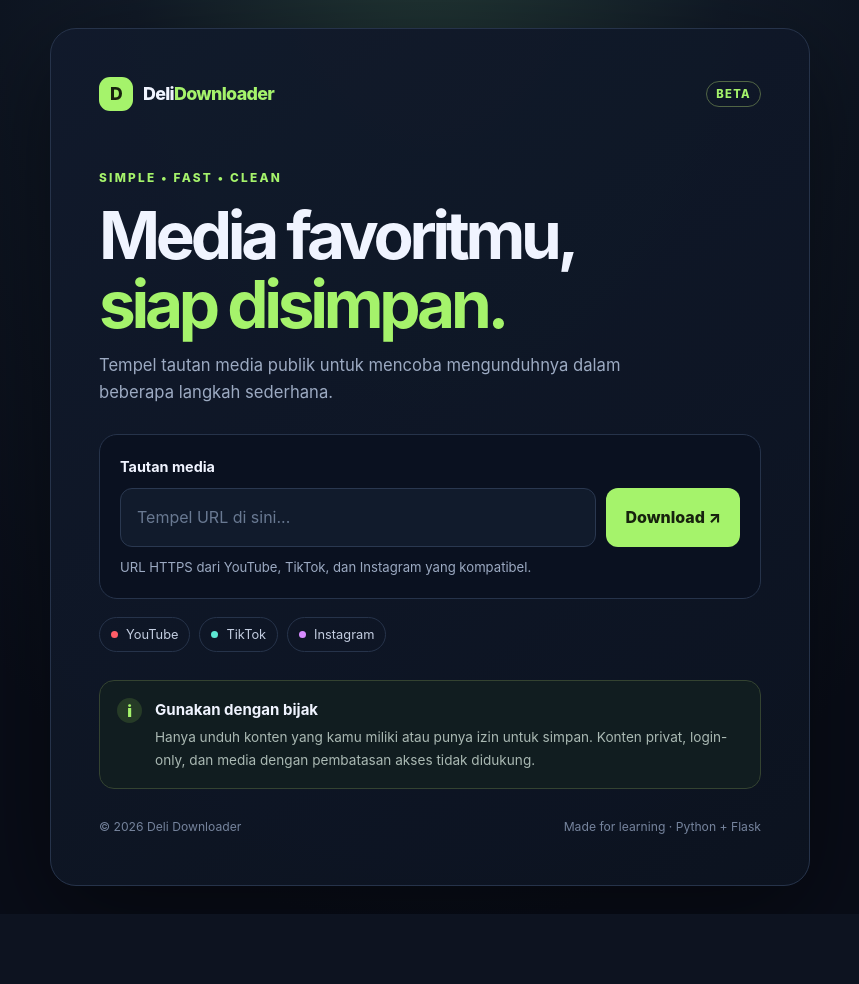
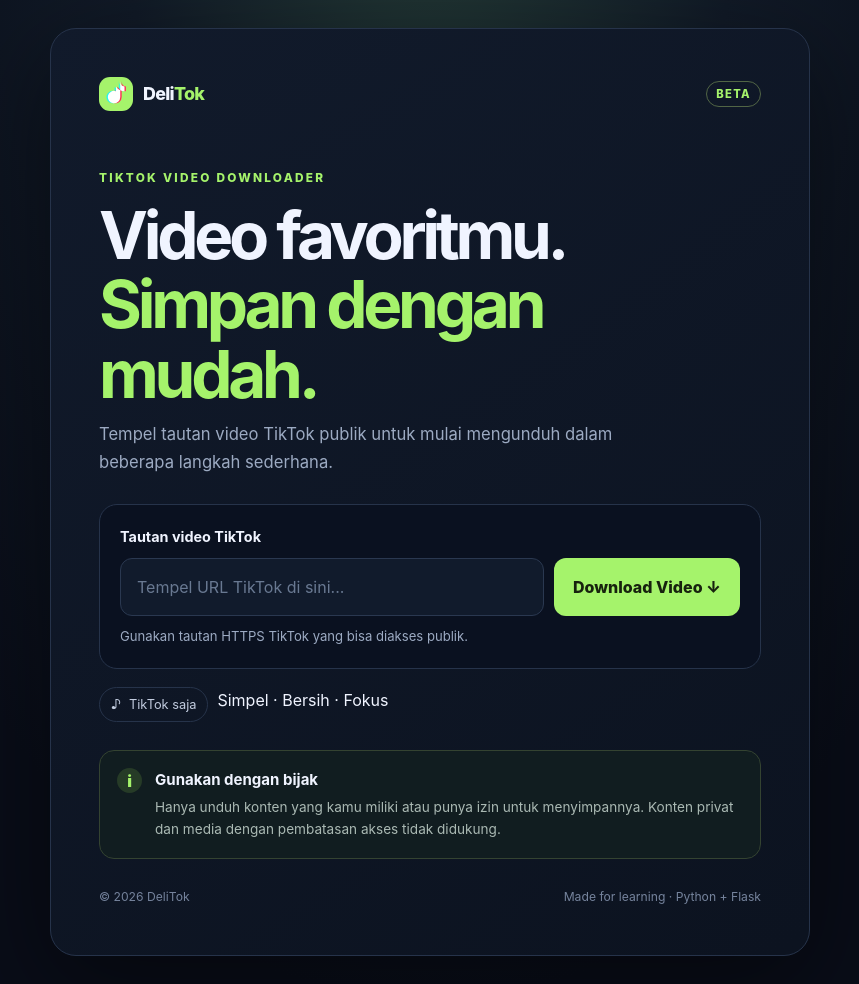
Before and after one commit to graventas/deli-downloader, a Flask app: page / in a window 1280 px wide. Shown: the whole page, without its empty margins (210-1069 px from the left). Before the commit the page ends 914 px from the top, so only its background shows below. Run offline with Flask 3, Linux system fonts and the light colour scheme.

Commit message:
Redesign homepage for TikTok-only DeliTok

```diff
--- a/templates/index.html
+++ b/templates/index.html
@@ -3,42 +3,56 @@
 <head>
   <meta charset="utf-8">
   <meta name="viewport" content="width=device-width, initial-scale=1">
-  <meta name="description" content="Deli Downloader — demo downloader media publik.">
-  <title>Deli Downloader</title>
+  <meta name="description" content="DeliTok — pengunduh video TikTok publik yang simpel.">
+  <meta name="theme-color" content="#e11d48">
+  <title>DeliTok — TikTok Video Downloader</title>
   <link rel="stylesheet" href="{{ url_for('static', filename='style.css') }}">
 </head>
 <body>
   <main class="shell">
     <header class="topbar">
-      <a class="brand" href="{{ url_for('index') }}" aria-label="Deli Downloader home">
-        <span class="brand-mark">D</span><span>Deli<span class="brand-light">Downloader</span></span>
+      <a class="brand" href="{{ url_for('index') }}" aria-label="DeliTok home">
+        <span class="brand-mark" aria-hidden="true">
+          <svg viewBox="0 0 24 24" role="img" aria-label="TikTok-style music note">
+            <path d="M15 3v11.2a4.4 4.4 0 1 1-3-4.18V6.9c1.5 2 3.7 3.1 6 3.2V6.7c-1.7-.1-2.9-1.2-3-3.7Z" fill="#25f4ee" transform="translate(-1 0)"/>
+            <path d="M15 3v11.2a4.4 4.4 0 1 1-3-4.18V6.9c1.5 2 3.7 3.1 6 3.2V6.7c-1.7-.1-2.9-1.2-3-3.7Z" fill="#fe2c55" transform="translate(1 0)"/>
+            <path d="M15 3v11.2a4.4 4.4 0 1 1-3-4.18V6.9c1.5 2 3.7 3.1 6 3.2V6.7c-1.7-.1-2.9-1.2-3-3.7Z" fill="#fff"/>
+          </svg>
+        </span>
+        <span>Deli<span class="brand-light">Tok</span></span>
       </a>
       <span class="tag">BETA</span>
     </header>
+
     <section class="hero">
-      <div class="eyebrow">SIMPLE • FAST • CLEAN</div>
-      <h1>Media favoritmu,<br><span>siap disimpan.</span></h1>
-      <p class="intro">Tempel tautan media publik untuk mencoba mengunduhnya dalam beberapa langkah sederhana.</p>
+      <div class="eyebrow"><span class="eyebrow-dot"></span> TIKTOK VIDEO DOWNLOADER</div>
+      <h1>Video favoritmu.<br><span>Simpan dengan mudah.</span></h1>
+      <p class="intro">Tempel tautan video TikTok publik untuk mulai mengunduh dalam beberapa langkah sederhana.</p>
     </section>
+
     {% if error %}<div class="notice" role="alert"><span class="notice-icon">!</span><span>{{ error }}</span></div>{% endif %}
+
     <form class="download-form" action="{{ url_for('download') }}" method="post">
-      <label for="url">Tautan media</label>
+      <label for="url">Tautan video TikTok</label>
       <div class="input-row">
-        <input id="url" name="url" type="url" placeholder="Tempel URL di sini..." maxlength="2048" autocomplete="url" required>
-        <button type="submit"><span>Download</span><span aria-hidden="true"> ↗</span></button>
+        <input id="url" name="url" type="url" placeholder="Tempel URL TikTok di sini..." maxlength="2048" autocomplete="url" required>
+        <button type="submit"><span>Download Video</span><span aria-hidden="true"> ↓</span></button>
       </div>
-      <p class="hint">URL HTTPS dari YouTube, TikTok, dan Instagram yang kompatibel.</p>
+      <p class="hint">Gunakan tautan HTTPS TikTok yang bisa diakses publik.</p>
     </form>
+
     <section class="platforms" aria-label="Platform yang didukung">
-      <span class="platform-chip"><span class="dot youtube"></span>YouTube</span>
-      <span class="platform-chip"><span class="dot tiktok"></span>TikTok</span>
-      <span class="platform-chip"><span class="dot instagram"></span>Instagram</span>
+      <span class="platform-chip"><span class="tiktok-icon" aria-hidden="true">♪</span> TikTok saja</span>
+      <span class="platform-note">Simpel · Bersih · Fokus</span>
     </section>
+
     <section class="info">
-      <div class="info-icon">i</div><div><h2>Gunakan dengan bijak</h2>
-      <p>Hanya unduh konten yang kamu miliki atau punya izin untuk simpan. Konten privat, login-only, dan media dengan pembatasan akses tidak didukung.</p></div>
+      <div class="info-icon">i</div>
+      <div><h2>Gunakan dengan bijak</h2>
+      <p>Hanya unduh konten yang kamu miliki atau punya izin untuk menyimpannya. Konten privat dan media dengan pembatasan akses tidak didukung.</p></div>
     </section>
-    <footer><span>© 2026 Deli Downloader</span><span>Made for learning · Python + Flask</span></footer>
+
+    <footer><span>© 2026 DeliTok</span><span>Made for learning · Python + Flask</span></footer>
   </main>
 </body>
 </html>
```
